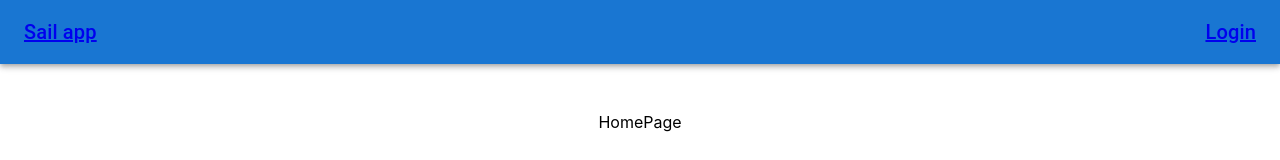
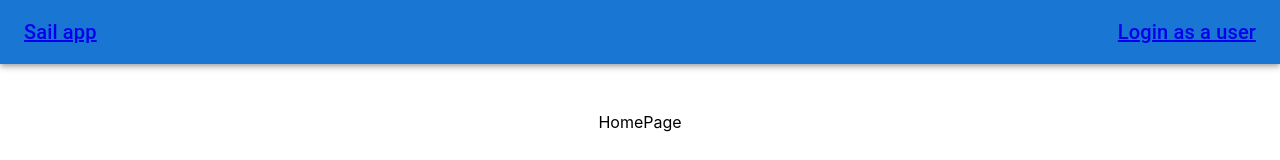
Before and after one commit to Cheesiewalters/SailApp, a React (Create React App) app in the folder frontend/: page / in a window 1280 px wide. Shown: the top 160 px of the page. Built offline with nearby package versions, Linux system fonts and the light colour scheme; no server answers.

Commit message:
Kick off action for ui deployment

```diff
--- a/frontend/src/components/navbar.js
+++ b/frontend/src/components/navbar.js
@@ -23,7 +23,7 @@ export default function Navbar() {
 				<Toolbar>
 					<Typography variant="h6" component="div" sx={{ flexGrow: 1 }}>
 						<div>
-							<NavLink to="/login">Login</NavLink>
+							<NavLink to="/login">Login as a user</NavLink>
 						</div>
 					</Typography>
 				</Toolbar>
```
